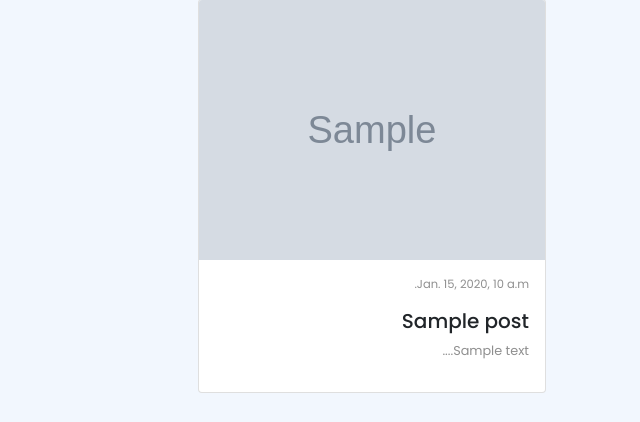
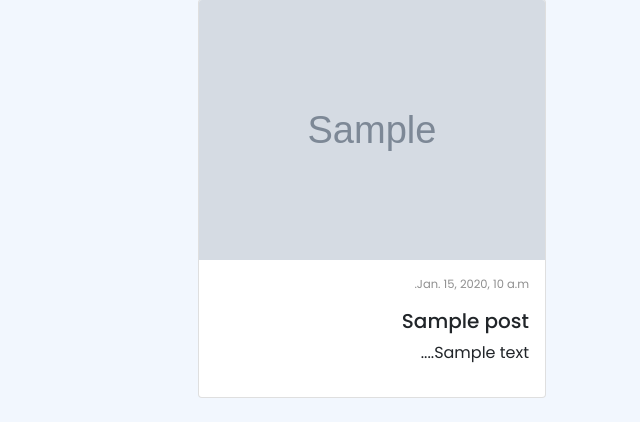
Before and after one commit to shahinAbolqasemi/blog, a Django app: template django_blog/templates/django_blog/index.html in a window 1280 px wide. Shown: the part 609-1031 px from the top of the page, without its empty margins (640-1280 px from the left). Before the commit the page ends 1002 px from the top, so only its background shows below. Run offline with Django 3.2, Linux system fonts and the light colour scheme; the template is opened without the code that fills it: most values are stand-ins (such as "Sample title", 1, 10 or a date in 2020); grey boxes marked "Sample" are stand-in pictures; some libraries are stand-ins or nearby versions.

```diff
--- a/django_blog/templates/django_blog/index.html
+++ b/django_blog/templates/django_blog/index.html
@@ -51,7 +51,7 @@
                             <p class="sp-datetime">{{ post.date_published }}</p>
                             <a href="{% url 'django_blog:post' post.id %}" class="text-decoration-none text-dark"><h5
                                     class="card-title">{{ post.title }}</h5></a>
-                            <p class="sp-card-text">{{ post.description | cut:'100' }}...</p>
+                            <p class="fs-6">{{ post.description | cut:'100' }}...</p>
                         </div>
                     </div>
                 </div>
```
